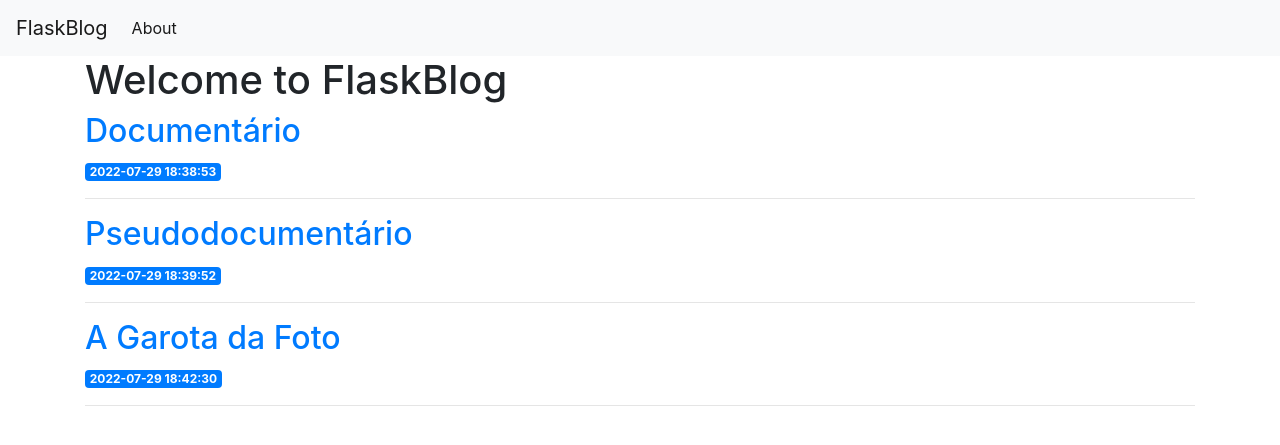
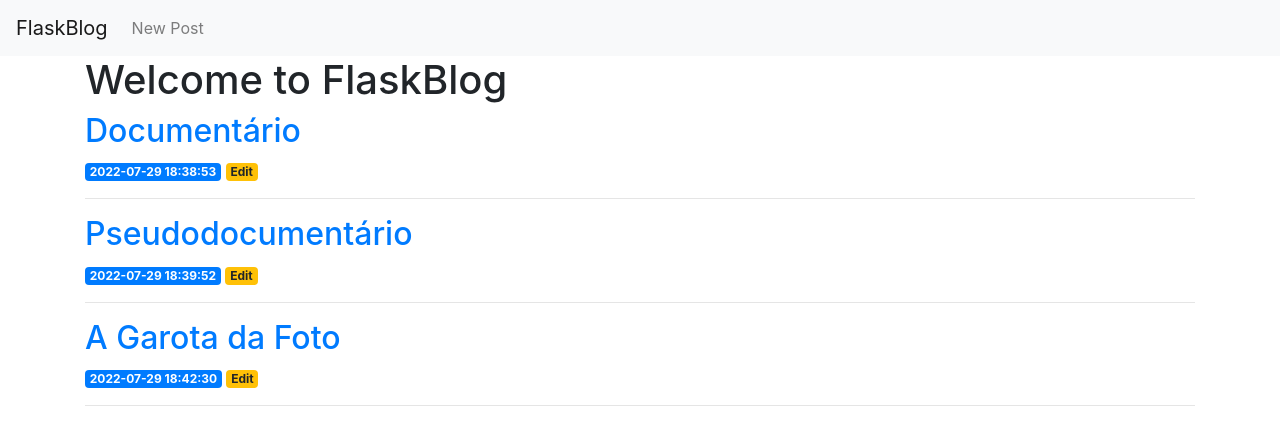
Before and after one commit to yudur/flask_blog, a Flask app: page / in a window 1280 px wide. Shown: the top 445 px of the page. Run offline with Flask 2, Linux system fonts and the light colour scheme; data comes from the database, SQL or seed files in the repository; both versions use the stored data as it was after the commit; some libraries are stand-ins or nearby versions.

Commit message:
views post, create, edit and delete

```diff
--- a/app.py
+++ b/app.py
@@ -1,13 +1,25 @@
 import sqlite3
-from webbrowser import get
-from flask import Flask, render_template
+from flask import Flask, render_template, request, url_for, flash, redirect
+from werkzeug.exceptions import abort
 
 app = Flask(__name__)
+app.config['SECRET_KEY'] = 'secreta'
 
 def get_db_connection():
     conn = sqlite3.connect('database.db')
     conn.row_factory = sqlite3.Row
     return conn
+
+
+def get_post(post_id):
+    conn = get_db_connection()
+    post = conn.execute('SELECT * FROM posts WHERE id = ?', (post_id,)).fetchone()
+    conn.close
+
+    if post is None:
+        abort(404)
+    return post
+
 
 @app.route('/')
 def index():
@@ -15,3 +27,61 @@ def index():
     posts = conn.execute('SELECT * FROM posts').fetchall()
     conn.close()
     return render_template('index.html', posts=posts)
+
+
+@app.route('/<int:post_id>')
+def post(post_id):
+    post = get_post(post_id)
+    return render_template('post.html', post=post)
+
+
+@app.route('/create', methods=('GET', 'POST'))
+def create():
+    if request.method == 'POST':
+        title = request.form['title']
+        content = request.form['content']
+
+        if not title:
+            flash('Title is required!')
+        else:
+            conn = get_db_connection()
+            conn.execute('INSERT INTO posts (title, content) VALUES (?, ?)', (title, content))
+            conn.commit()
+            conn.close()
+            return redirect(url_for('index'))
+
+    return render_template('create.html')
+
+
+@app.route('/<int:id>/edit', methods=('GET', 'POST'))
+def edit(id):
+    post = get_post(id)
+
+    if request.method == 'POST':
+        title = request.form['title']
+        content = request.form['content']
+
+        if not title:
+            flash('Title is required!')
+        else:
+            conn = get_db_connection()
+            conn.execute('UPDATE posts SET title = ?, content = ?'
+                         ' WHERE id = ?',
+                         (title, content, id))
+            conn.commit()
+            conn.close()
+            return redirect(url_for('index'))
+
+    return render_template('edit.html', post=post)
+
+
+
+@app.route('/<int:id>/delete', methods=('POST',))
+def delete(id):
+    post = get_post(id)
+    conn = get_db_connection()
+    conn.execute('DELETE FROM posts WHERE id = ?', (id,))
+    conn.commit()
+    conn.close()
+    flash('"{}" was successfully deleted!'.format(post['title']))
+    return redirect(url_for('index'))
--- a/templates/base.html
+++ b/templates/base.html
@@ -18,13 +18,16 @@
         </button>
         <div class="collapse navbar-collapse" id="navbarNav">
             <ul class="navbar-nav">
-            <li class="nav-item active">
-                <a class="nav-link" href="#">About</a>
+            <li class="nav-item">
+              <a class="nav-link" href="{{url_for('create')}}">New Post</a>
             </li>
             </ul>
         </div>
     </nav>
     <div class="container">
+        {% for message in get_flashed_messages() %}
+          <div class="alert alert-danger">{{ message }}</div>
+        {% endfor %}
         {% block content %} {% endblock %}
     </div>
 
--- a/templates/index.html
+++ b/templates/index.html
@@ -15,10 +15,13 @@
     <h1>Welcome to FlaskBlog</h1>
 
     {% for post in posts %}
-        <a href="#">
+        <a href="{{ url_for('post', post_id=post['id']) }}">
             <h2>{{ post['title'] }}</h2>
         </a>
         <span class="badge badge-primary">{{ post['created'] }}</span>
+        <a href="{{ url_for('edit', id=post['id']) }}">
+            <span class="badge badge-warning">Edit</span>
+        </a>
         <hr>
     {% endfor %}
 {% endblock %}
```
Also changed, not shown: templates/create.html (added, +23 -0 lines), templates/edit.html (added, +30 -0 lines), templates/post.html (added, +7 -0 lines), database.db.
